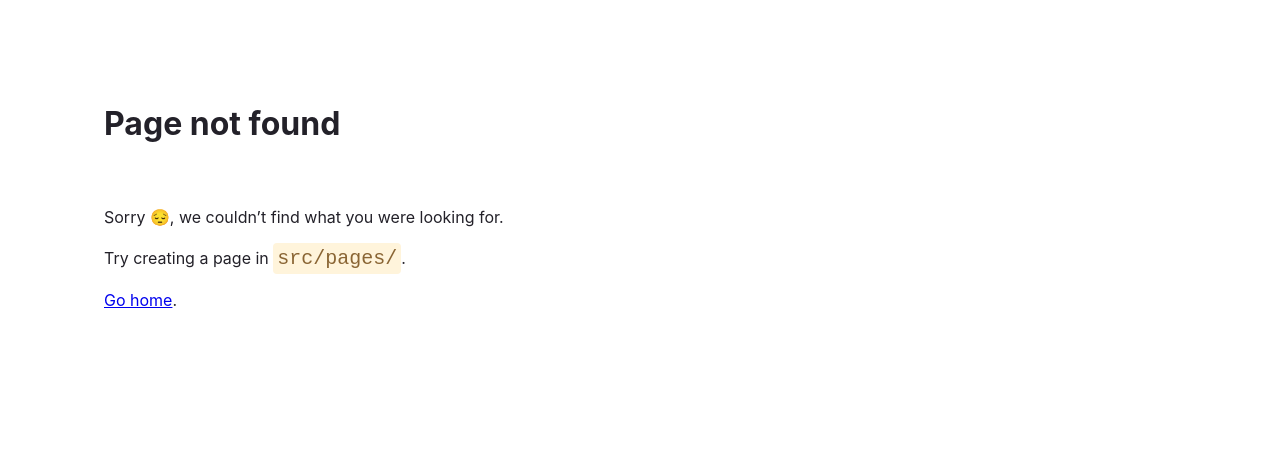
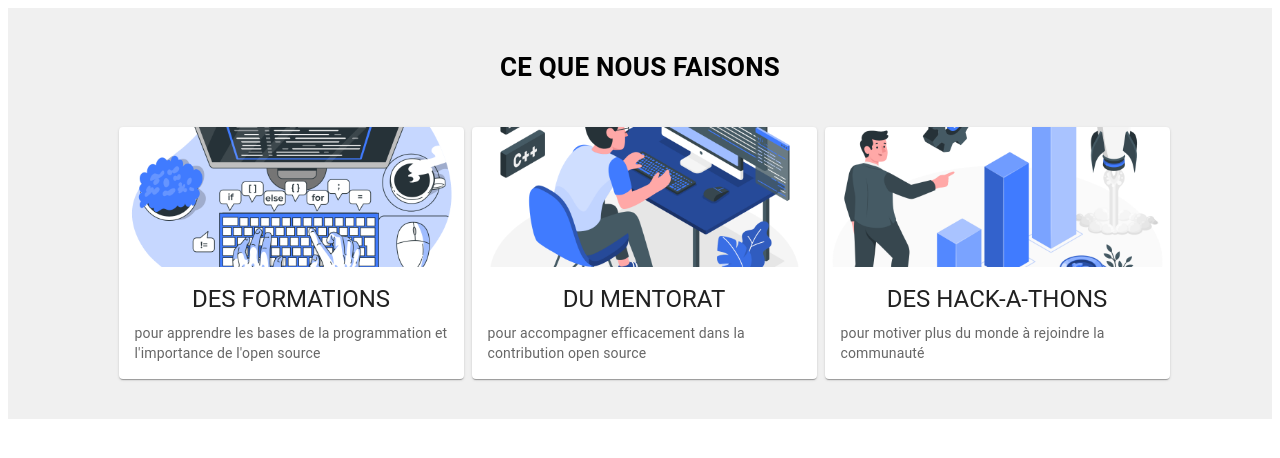
Before and after one commit to kaliacad/kaliacad, a Gatsby site: page /HomePage/Homeaf in a window 1280 px wide. Before the commit this address had no page. Built offline with nearby package versions, Linux system fonts and the light colour scheme; Gatsby itself is replaced by a stand-in of ours.

Commit message:
ajustage de composant

```diff
--- a/src/data/Data.js
+++ b/src/data/Data.js
@@ -1,6 +1,28 @@
+import image from "../images/acc.png"
+import image2 from "../images/acc2.png"
+import image3 from "../images/bgimage2.png"
 
 
 export const pages = ['Acceuil', 'SOUTENEZ-NOUS'];
 export const settings = ['Profile', 'Account', 'Dashboard', 'Logout'];
 
 export const listeMenu=["bugs, failles de sécurité: Heartbleed d'OpenSSL et ShellShick en 2014, failles OpenSSH de 2015 et 2016, etc.","du burn out important: de plus en plus d'anciens contributeurs quittent la communauté","peu de contribution en Afrique et particulièrement en RDCongo","etc."]
+
+export const dataCequeNousFaison=[
+    {
+        title:"DES FORMATIONS",
+        description:"pour apprendre les bases de la programmation et l'importance de l'open source",
+        image:image
+    },
+    {
+        title:"DU MENTORAT",
+        description:"pour accompagner efficacement dans la contribution open source",
+        image:image2
+    },
+    {
+        title:"DES HACK-A-THONS",
+        description:"pour motiver plus du monde à rejoindre la communauté",
+        image:image3
+
+    }
+]
--- /dev/null
+++ b/src/pages/HomePage/Homeaf.js
@@ -0,0 +1,44 @@
+import { Card, Grid, Stack, Typography ,CardActionArea,CardMedia,CardContent} from '@mui/material'
+import React from 'react'
+import { dataCequeNousFaison, listeMenu } from '../../data/Data'
+
+function Homeaf() {
+  return (
+    <Grid container justifyContent={"center"} >
+<Grid item bgcolor={"#f0f0f0"} width={"100%"} padding={5} justifyContent={"center"} >
+<Stack >
+<Typography fontWeight={"bold"}   fontSize={26} textAlign={"center"}  >
+CE QUE NOUS FAISONS
+</Typography>
+</Stack>
+<Stack flexDirection={"row"} justifyContent={"center"} mt={5}>
+{
+    dataCequeNousFaison.map((e,index)=>(
+        <Card sx={{ maxWidth: 345, ml:1 }} >
+            <CardActionArea>
+        <CardMedia
+          component="img"
+          height="140"
+          image={e.image}
+          alt="green iguana"
+        />
+        <CardContent>
+          <Typography gutterBottom variant="h5" component="div" textAlign={"center"} >
+            {e.title}
+          </Typography>
+          <Typography variant="body2" color="text.secondary">
+            {e.description}
+          </Typography>
+        </CardContent>
+      </CardActionArea>
+        </Card>
+    ))
+}
+
+</Stack>
+</Grid>
+    </Grid>
+  )
+}
+
+export default Homeaf
--- a/src/pages/index.js
+++ b/src/pages/index.js
@@ -3,6 +3,7 @@ import Header from "../navigation/Header"
 import HomeAcc from "./HomePage/HomeAcc"
 import HomaCenter from "./HomePage/HomaCenter"
 import Mission from "./HomePage/Mission"
+import Homeaf from "./HomePage/Homeaf"
 
 const pageStyles = {
   color: "#232129",
@@ -18,6 +19,7 @@ const IndexPage = () => {
     <HomeAcc/>
     <HomaCenter/>
     <Mission/>
+    <Homeaf/>
     </main>
     </div>
   )
```
Also changed, not shown: src/pages/HomePage/HomeAcc.js (+10 -11 lines), src/pages/HomePage/Mission.js (+12 -10 lines), src/images/acc.png (added), src/images/acc2.png (added), src/images/bgimage.png (added), src/images/bgimage2.png (added).
